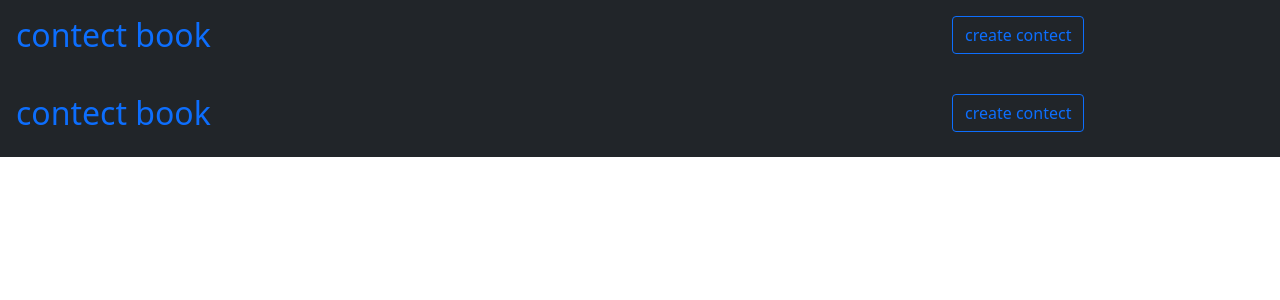
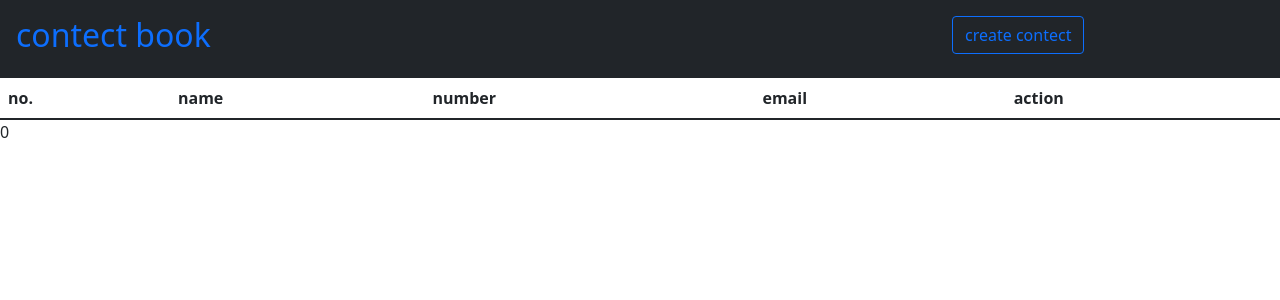
Before and after one commit to Harshil988/Harshil988, a React (Create React App) app: page / in a window 1280 px wide. Shown: the top 300 px of the page. Built offline with nearby package versions, Linux system fonts and the light colour scheme.

Commit message:
-error fixerd

```diff
--- a/src/App.js
+++ b/src/App.js
@@ -15,7 +15,7 @@ function App() {
       </div>
       <Routes>
         <Route>
-          <Route exact path="/" element={<Contect />} />
+          <Route exact path="/" element={<Table />} />
           <Route path="/dashboard" element={<Contect />} />
           <Route path="/contectlist" element={<Table />} />
           <Route path="/newcontectlist" element={<List />} />
--- a/src/Contect.jsx
+++ b/src/Contect.jsx
@@ -6,7 +6,7 @@ export default function Contect() {
     return (
         <div>
             <div className='bg-dark  d-flex flex-row p-3 col-12'>
-               <Link to="/" className='text-decoration-none col-9'><h2>contect book</h2></Link>
+               <Link to="contectlist" className='text-decoration-none col-9'><h2>contect book</h2></Link>
                <Link to="/newcontectlist"><button className='btn btn-outline-primary  ' >create contect</button> </Link>
             </div>
         </div>
--- a/src/Edit.jsx
+++ b/src/Edit.jsx
@@ -86,7 +86,7 @@ export default function Edit() {
                                     </button>
 
 
-                                    <Link to="/">
+                                    <Link to="/contectlist">
                                         <button
                                             className='btn btn-outline-danger mt-3 '>
                                             cancle
```
